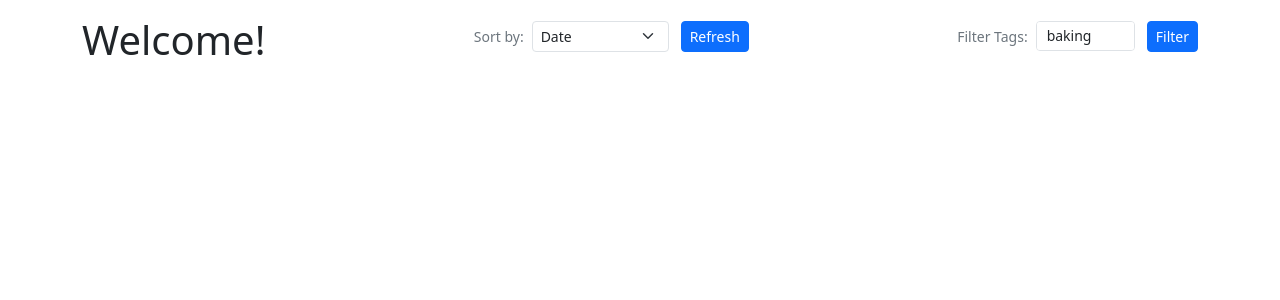
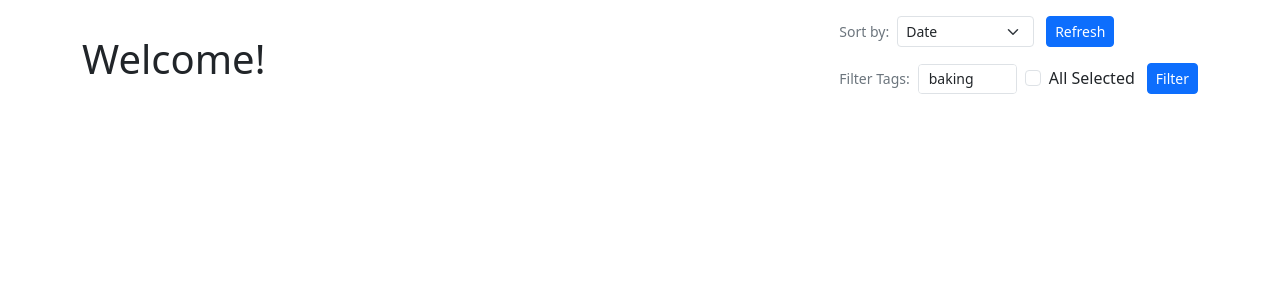
Before and after one commit to a2saur/recipe-app, a Flask app: page / in a window 1280 px wide. Shown: the part 56-356 px from the top of the page. Run offline with Flask 3, Linux system fonts and the light colour scheme; data comes from the database, SQL or seed files in the repository; data that the repository does not hold is empty; some libraries are stand-ins or nearby versions.

Commit message:
Filter by tags implemented

```diff
--- a/app/main/forms.py
+++ b/app/main/forms.py
@@ -45,6 +45,7 @@ class FilterForm(FlaskForm):
     tags = QuerySelectMultipleField('Tags', query_factory = lambda : db.session.scalars(sqla.select(Tag).order_by(Tag.name)),
                                     get_label= lambda tag: tag.name,
                                     render_kw={"class": "form-control", "size": "1"})
+    all_selected = BooleanField('All Selected')
     # date
     # likes
     # certifieduser
--- a/app/main/routes.py
+++ b/app/main/routes.py
@@ -10,18 +10,24 @@ from app.auth.auth_forms import RegistrationForm
 from app.main import main_blueprint as bp_main
 
 
-@bp_main.route('/', methods=['GET'])
+@bp_main.route('/', methods=['GET', 'POST'])
 @bp_main.route('/index', methods=['GET', 'POST'])
 # @login_required
 def index():
     empty_form = EmptyForm()
     sort_form = SortForm()
     filter_form = FilterForm()
+    base_query = sqla.select(Recipe).where(Recipe.is_draft == False)
     if request.method == 'POST':
-        base_query = sqla.select(Recipe).where(Recipe.is_draft == False)
         if filter_form.validate_on_submit():
-
-            base_query = sqla.select(Recipe).where(Recipe).join(Recipe.tags).filter(Tag.id.in_())
+            tag_list = [tag.name for tag in filter_form.tags.data]
+            if len(tag_list) > 0:
+                if filter_form.all_selected.data:
+                    for tag in tag_list:
+                        base_query = base_query.filter(Recipe.tags.any(Tag.name == tag))
+                else:
+                    base_query = base_query.filter(Recipe.tags.any(Tag.name.in_(tag_list)))
+            recipes = base_query.order_by(Recipe.timestamp.desc())
             # for t in filter_form.tags.data :
             #     .tags.add(t)
         if sort_form.validate_on_submit():
@@ -30,6 +36,6 @@ def index():
             else:
                 recipes = base_query.order_by(Recipe.timestamp.desc())
     if request.method == 'GET':
-        recipes = sqla.select(Recipe).where(Recipe.is_draft == False).order_by(Recipe.timestamp.desc())
+        recipes = base_query.order_by(Recipe.timestamp.desc())
     all_recipes  = db.session.scalars(recipes).all()
     return render_template('index.html', title="", recipes=all_recipes, form=empty_form, sortform = sort_form, filterform = filter_form)
--- a/app/main/templates/index.html
+++ b/app/main/templates/index.html
@@ -5,25 +5,28 @@
 
 <div class="d-flex justify-content-between align-items-center">
     <h1 >Welcome!</h1>
+    <div>
         <form method="POST" class="d-flex align-items-center gap-1">
         {{ sortform.hidden_tag() }}
-
             <div class="d-flex align-items-center">
                 <label class="me-2 mb-0 small text-secondary text-nowrap">Sort by: </label>
                 {{ sortform.sortby(class="form-select form-select-sm", style="width: auto;") }}
             </div>
-
         {{ sortform.refresh(class="btn btn-primary btn-sm ms-2") }}
         </form>
         <form method="POST" class="d-flex align-items-center gap-1">
             {{ filterform.hidden_tag() }}
-
             <div class="d-flex align-items-center">
                 <label class="me-2 mb-0 small text-secondary text-nowrap">Filter Tags: </label>
                 {{ filterform.tags(class="form-select form-select-sm", style="width: auto;") }}
+                <div class="form-check ms-2">
+                    {{ filterform.all_selected(class='form-check-input') }}
+                    {{ filterform.all_selected.label(class='form-check-label') }}
+                </div>
             </div>
             {{ filterform.refresh(class="btn btn-primary btn-sm ms-2") }}
         </form>
+    </div>
 
 </div>
     <div class="recipe-card-collection">
```
Lines whose indentation alone changed are shown as unchanged.
